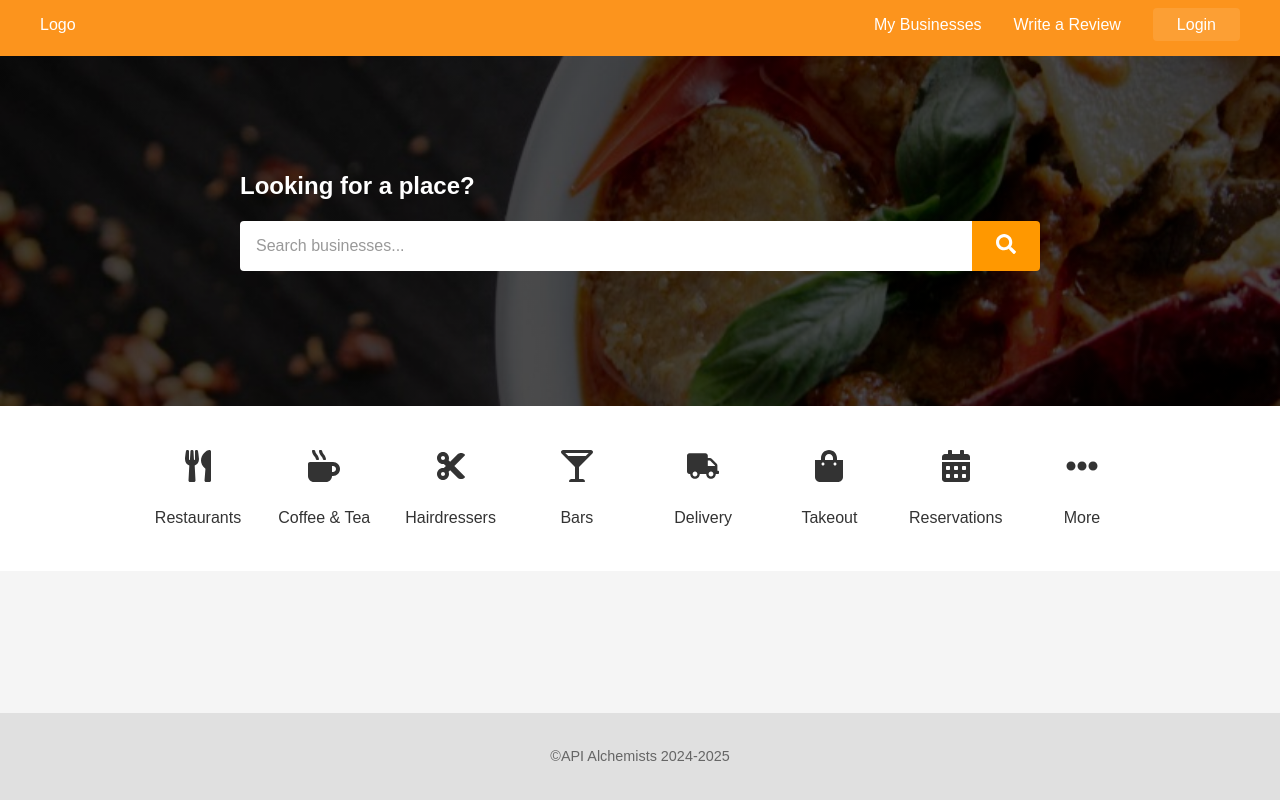
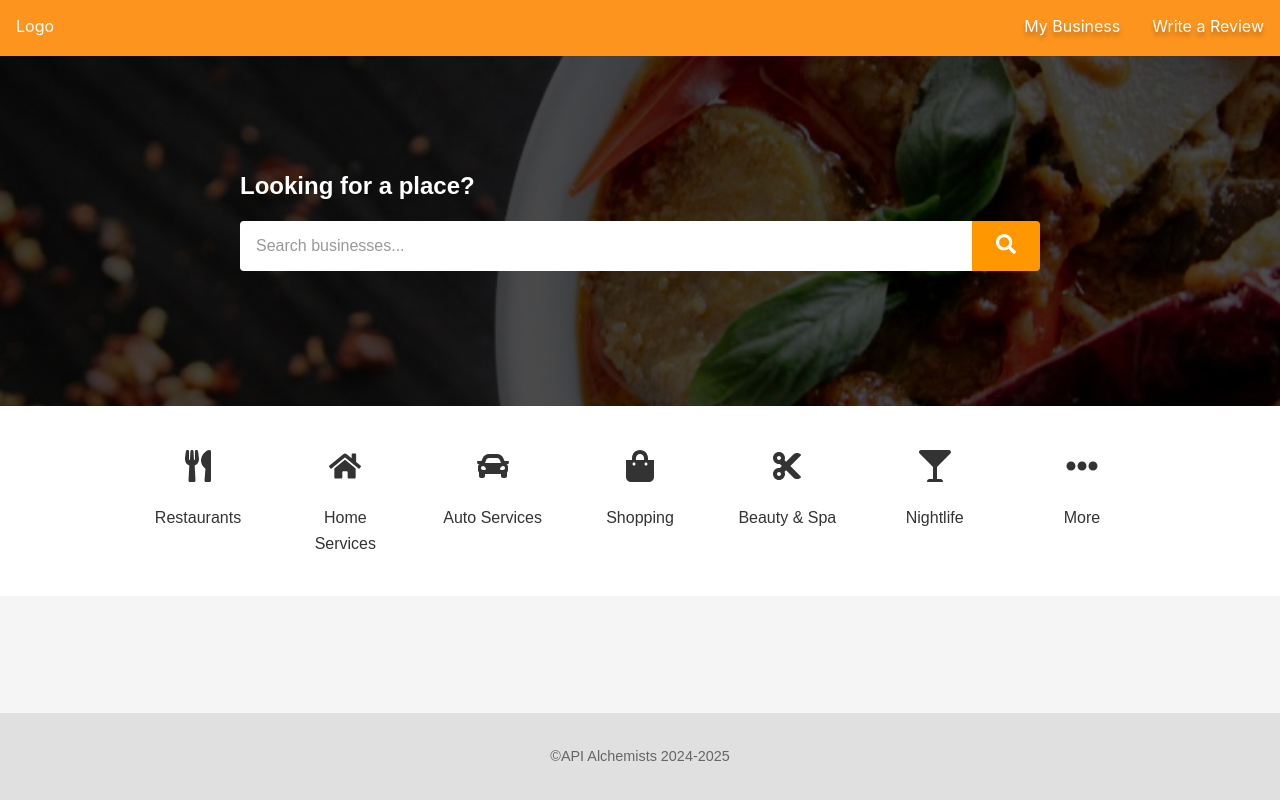
Before and after one commit to AWS-SMALL-BUSINESS-GROUP-4/AwsMinorityBusinessGroup4, a React (Vite) app: page / in a window 1280 px wide. Built offline with nearby package versions, Linux system fonts and the light colour scheme.

Commit message:
redesigned header and homepage

```diff
--- a/src/App.jsx
+++ b/src/App.jsx
@@ -49,15 +49,13 @@ function App() {
 
         {/* Authentication Routes */}
         {/* <Route path="/search" element={<SearchResultPage />} /> */}
+        {/* <Route path="/business-login" element={<SearchResultPage />} /> */}
 
         {/* Business Routes */}
         <Route path="/search" element={<SearchResultPage />} />
 
-        <Route path="/my-businesses" element={<BusinessCreationForm />} />
-        <Route
-          path="/write-review"
-          element={<div>Write Review Page (Coming Soon)</div>}
-        />
+        <Route path="/add-business" element={<BusinessCreationForm />} />
+        <Route path="/write-review" element={<ReviewPage />} />
         <Route
           path="/business/:id"
           element={<div>Business Detail Page (Coming Soon)</div>}
--- a/src/components/Header.css
+++ b/src/components/Header.css
@@ -1,32 +1,115 @@
-/* Header Styles */
+/* Header.css */
 .header {
-  background-color: #ff9800;
-  color: white;
-  padding: 0.75rem 1rem;
+  width: 100%;
+  background: #fc941d;
+  /* overflow: hidden; */
 }
 
 .header-content {
+  width: 100%;
+  margin: 0;
+  padding: 0;
+  display: flex;
+  justify-content: space-between;
+}
+
+/* .header-content {
   display: flex;
   justify-content: space-between;
   align-items: center;
   max-width: 1200px;
   margin: 0 auto;
+} */
+
+/* Logo styling */
+.logo {
+  float: left;
 }
 
+.logo a {
+  display: block;
+  color: white;
+  text-align: center;
+  padding: 14px 16px;
+  text-decoration: none;
+  font-family: "Inter", sans-serif;
+}
+
+/* Navigation container */
 .nav-container {
+  float: right;
   display: flex;
   align-items: center;
-  gap: 2rem;
 }
 
 .main-nav {
   display: flex;
-  gap: 2rem;
+  list-style-type: none;
+  margin: 0;
+  padding: 0;
 }
 
-.login-button {
-  padding: 0.5rem 1.5rem;
-  border-radius: 4px;
+.nav-items {
+  display: flex;
+  align-items: center;
+}
+
+.nav-link {
+  display: block;
+  color: white;
+  text-align: center;
+  padding: 14px 16px;
+  text-decoration: none;
+  text-shadow: 0px 4px 4px rgba(0, 0, 0, 0.25);
+  font-family: "Inter", sans-serif;
+}
+
+/* Dropdown styling */
+.dropdown-container {
+  position: relative;
+  display: inline-block;
+}
+
+.dropdown-trigger {
+  display: block;
+  color: white;
+  text-align: center;
+  padding: 14px 16px;
+  text-decoration: none;
+  cursor: pointer;
+  text-shadow: 0px 4px 4px rgba(0, 0, 0, 0.25);
+  font-family: "Inter", sans-serif;
+}
+
+.dropdown-menu {
+  position: absolute;
+  top: 100%;
+  left: 0;
+  background-color: #fc941d;
+  min-width: 180px;
+  box-shadow: 0px 8px 16px 0px rgba(0, 0, 0, 0.2);
+  z-index: 1000;
+  display: block;
+}
+
+.dropdown-item {
+  display: block;
+  color: white;
+  padding: 14px 16px;
+  text-decoration: none;
+  text-align: left;
+  cursor: pointer;
+  font-family: "Inter", sans-serif;
+  text-shadow: 0px 4px 4px rgba(0, 0, 0, 0.25);
+}
+
+/* Hover effects - removed blue background */
+.dropdown-item:hover {
+  background-color: rgba(255, 255, 255, 0.1);
+}
+
+.nav-link:hover,
+.dropdown-trigger:hover {
   background-color: rgba(255, 255, 255, 0.1);
 }
 
@@ -34,16 +117,20 @@
 @media (max-width: 768px) {
   .header-content {
     flex-direction: column;
-    gap: 1rem;
+    align-items: center;
   }
 
   .nav-container {
     width: 100%;
-    flex-direction: column;
   }
 
-  .main-nav {
+  .nav-items {
+    flex-direction: column;
     width: 100%;
-    justify-content: center;
+  }
+
+  .dropdown-menu {
+    position: relative;
+    width: 100%;
   }
 }
--- a/src/components/Header.jsx
+++ b/src/components/Header.jsx
@@ -1,8 +1,19 @@
-import React from "react";
+// Header.jsx
+import React, { useState } from "react";
 import { Link } from "react-router-dom";
 import "./Header.css";
 
 function Header() {
+  const [showDropdown, setShowDropdown] = useState(false);
+
+  const handleMouseEnter = () => {
+    setShowDropdown(true);
+  };
+
+  const handleMouseLeave = () => {
+    setShowDropdown(false);
+  };
+
   return (
     <header className="header">
       <div className="header-content">
@@ -11,14 +22,29 @@ function Header() {
         </div>
         <div className="nav-container">
           <nav className="main-nav">
-            <Link to="/my-businesses">My Businesses</Link>
-            <Link to="/write-review">Write a Review</Link>
+            <div className="nav-items">
+              <div
+                className="dropdown-container"
+                onMouseEnter={handleMouseEnter}
+                onMouseLeave={handleMouseLeave}
+              >
+                <span className="dropdown-trigger">My Business</span>
+                {showDropdown && (
+                  <div className="dropdown-menu">
+                    <Link to="/add-business" className="dropdown-item">
+                      Add a Business
+                    </Link>
+                    <Link to="/business-login" className="dropdown-item">
+                      Log into Business
+                    </Link>
+                  </div>
+                )}
+              </div>
+              <Link to="/write-review" className="nav-link">
+                Write a Review
+              </Link>
+            </div>
           </nav>
-          <div className="auth-nav">
-            <Link to="/login" className="login-button">
-              Login
-            </Link>
-          </div>
         </div>
       </div>
     </header>
--- a/src/pages/HomePage.css
+++ b/src/pages/HomePage.css
@@ -133,3 +133,95 @@
     margin: 0.3rem;
   }
 }
+
+/* =============================================
+   More Categories Dropdown
+   ============================================= */
+.more-categories-dropdown {
+  position: absolute;
+  top: 100%;
+  right: 0;
+  background: white;
+  border-radius: 8px;
+  box-shadow: 0 4px 12px rgba(0, 0, 0, 0.15);
+  padding: 1rem;
+  min-width: 250px;
+  z-index: 1000;
+  margin-top: 0.5rem;
+  max-height: 400px;
+  overflow-y: auto;
+}
+
+.more-category-item {
+  display: flex;
+  align-items: center;
+  padding: 0.75rem 1rem;
+  cursor: pointer;
+  transition: background-color 0.2s ease;
+  border-radius: 4px;
+}
+
+.more-category-item:hover {
+  background-color: #f5f5f5;
+}
+
+.more-category-icon {
+  margin-right: 1rem;
+  font-size: 1.25rem;
+  color: #333;
+  width: 24px;
+  text-align: center;
+}
+
+/* Update existing category styles */
+.category-item {
+  cursor: pointer;
+  transition: transform 0.2s ease;
+  position: relative;
+}
+
+.category-item:hover {
+  transform: translateY(-2px);
+}
+
+.category-icon {
+  transition: color 0.2s ease;
+}
+
+.category-item:hover .category-icon {
+  color: #ff9800;
+}
+
+/* Responsive Design Updates */
+@media (max-width: 768px) {
+  .more-categories-dropdown {
+    position: fixed;
+    top: auto;
+    bottom: 0;
+    left: 0;
+    right: 0;
+    width: 100%;
+    border-radius: 12px 12px 0 0;
+    max-height: 60vh;
+  }
+
+  .category-nav {
+    position: relative;
+  }
+}
+
+/* Animation for dropdown */
+@keyframes slideDown {
+  from {
+    opacity: 0;
+    transform: translateY(-10px);
+  }
+  to {
+    opacity: 1;
+    transform: translateY(0);
+  }
+}
+
+.more-categories-dropdown {
+  animation: slideDown 0.2s ease-out;
+}
--- a/src/pages/HomePage.jsx
+++ b/src/pages/HomePage.jsx
@@ -1,32 +1,30 @@
+// src/pages/HomePage.js
 import React, { useState } from "react";
 import { useNavigate } from "react-router-dom";
 import {
   FaSearch,
   FaUtensils,
-  FaMugHot,
+  FaHome,
+  FaCar,
+  FaShoppingBag,
   FaCut,
-  FaGlassMartiniAlt,
-  FaTruck,
-  FaShoppingBag,
-  FaCalendarAlt,
+  FaGlassMartini,
   FaEllipsisH,
+  FaTshirt,
+  FaWrench,
+  FaDumbbell,
+  FaSpa,
 } from "react-icons/fa";
-
 import Header from "../components/Header";
 import Footer from "../components/Footer";
-
 import "./HomePage.css";
 
 function HomePage() {
-  const navigate = useNavigate();
-
   return (
     <div className="home-page">
       <Header />
       <main>
-        {/* Hero Search Section */}
         <HeroSearch />
-        {/* Category Navigation Section */}
         <CategoryNav />
       </main>
       <Footer />
@@ -34,9 +32,6 @@ function HomePage() {
   );
 }
 
-// =============================================
-// Hero Search Component
-// =============================================
 function HeroSearch() {
   const [searchTerm, setSearchTerm] = useState("");
   const navigate = useNavigate();
@@ -71,32 +66,41 @@ function HeroSearch() {
   );
 }
 
-// =============================================
-// Category Navigation Component
-// =============================================
 function CategoryNav() {
   const navigate = useNavigate();
+  const [showMoreMenu, setShowMoreMenu] = useState(false);
 
-  // Category definitions
-  const categories = [
+  const mainCategories = [
     { id: "restaurants", icon: <FaUtensils />, name: "Restaurants" },
-    { id: "coffee", icon: <FaMugHot />, name: "Coffee & Tea" },
-    { id: "hairdressers", icon: <FaCut />, name: "Hairdressers" },
-    { id: "bars", icon: <FaGlassMartiniAlt />, name: "Bars" },
-    { id: "delivery", icon: <FaTruck />, name: "Delivery" },
-    { id: "takeout", icon: <FaShoppingBag />, name: "Takeout" },
-    { id: "reservations", icon: <FaCalendarAlt />, name: "Reservations" },
+    { id: "home_services", icon: <FaHome />, name: "Home Services" },
+    { id: "auto_services", icon: <FaCar />, name: "Auto Services" },
+    { id: "shopping", icon: <FaShoppingBag />, name: "Shopping" },
+    { id: "beauty", icon: <FaCut />, name: "Beauty & Spa" },
+    { id: "nightlife", icon: <FaGlassMartini />, name: "Nightlife" },
     { id: "more", icon: <FaEllipsisH />, name: "More" },
   ];
 
+  const moreCategories = [
+    { id: "dry_cleaning", icon: <FaTshirt />, name: "Dry Cleaning" },
+    { id: "repair", icon: <FaWrench />, name: "Phone Repair" },
+    { id: "fitness", icon: <FaDumbbell />, name: "Gyms" },
+    { id: "massage", icon: <FaSpa />, name: "Massage" },
+    // Add more categories as needed
+  ];
+
   const handleCategoryClick = (categoryId) => {
-    navigate(`/search?category=${categoryId}`);
+    if (categoryId === "more") {
+      setShowMoreMenu(!showMoreMenu);
+    } else {
+      navigate(`/search?category=${categoryId}`);
+      setShowMoreMenu(false);
+    }
   };
 
   return (
     <section className="category-nav">
       <div className="category-container">
-        {categories.map((category) => (
+        {mainCategories.map((category) => (
           <div
             key={category.id}
             className="category-item"
@@ -107,6 +111,21 @@ function CategoryNav() {
           </div>
         ))}
       </div>
+
+      {showMoreMenu && (
+        <div className="more-categories-dropdown">
+          {moreCategories.map((category) => (
+            <div
+              key={category.id}
+              className="more-category-item"
+              onClick={() => handleCategoryClick(category.id)}
+            >
+              <div className="more-category-icon">{category.icon}</div>
+              <span>{category.name}</span>
+            </div>
+          ))}
+        </div>
+      )}
     </section>
   );
 }
```
